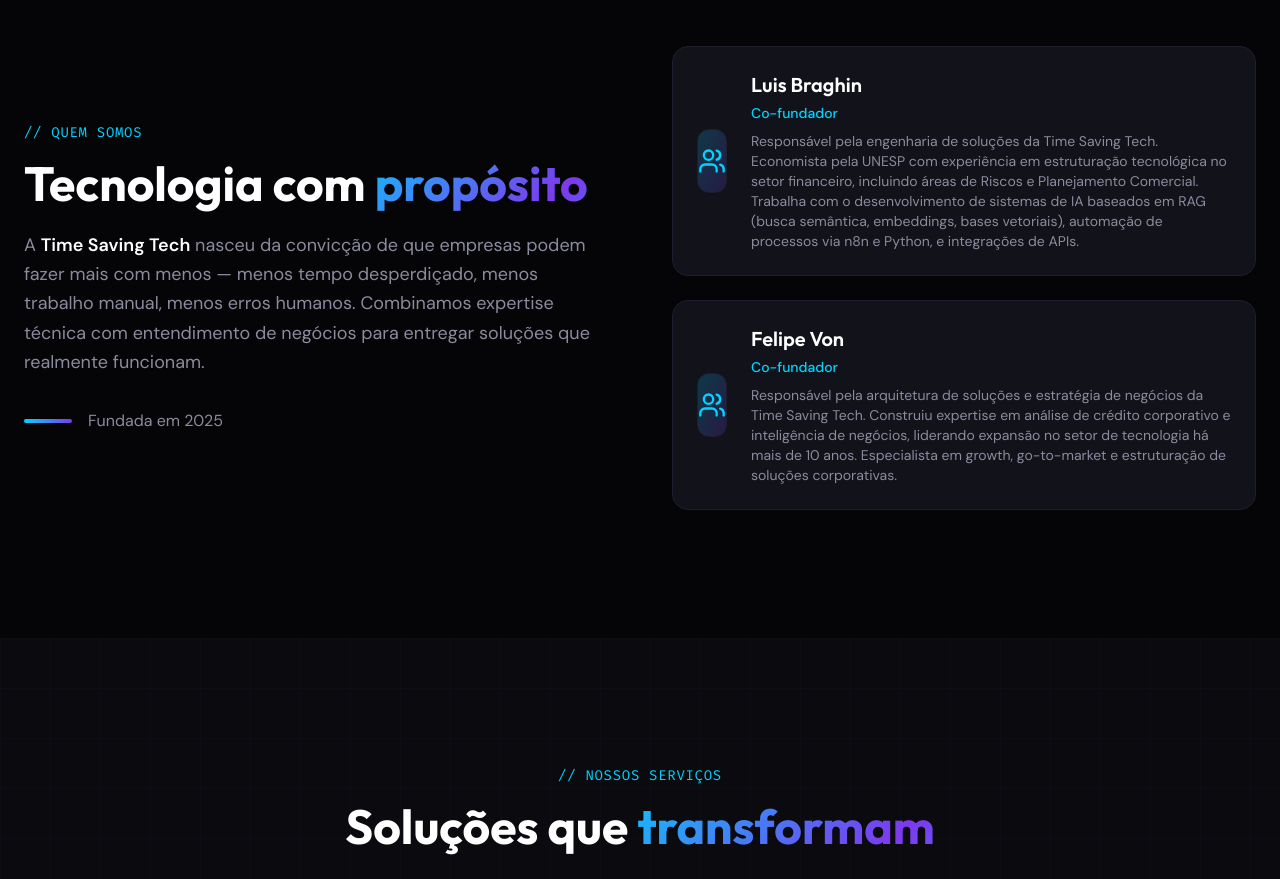
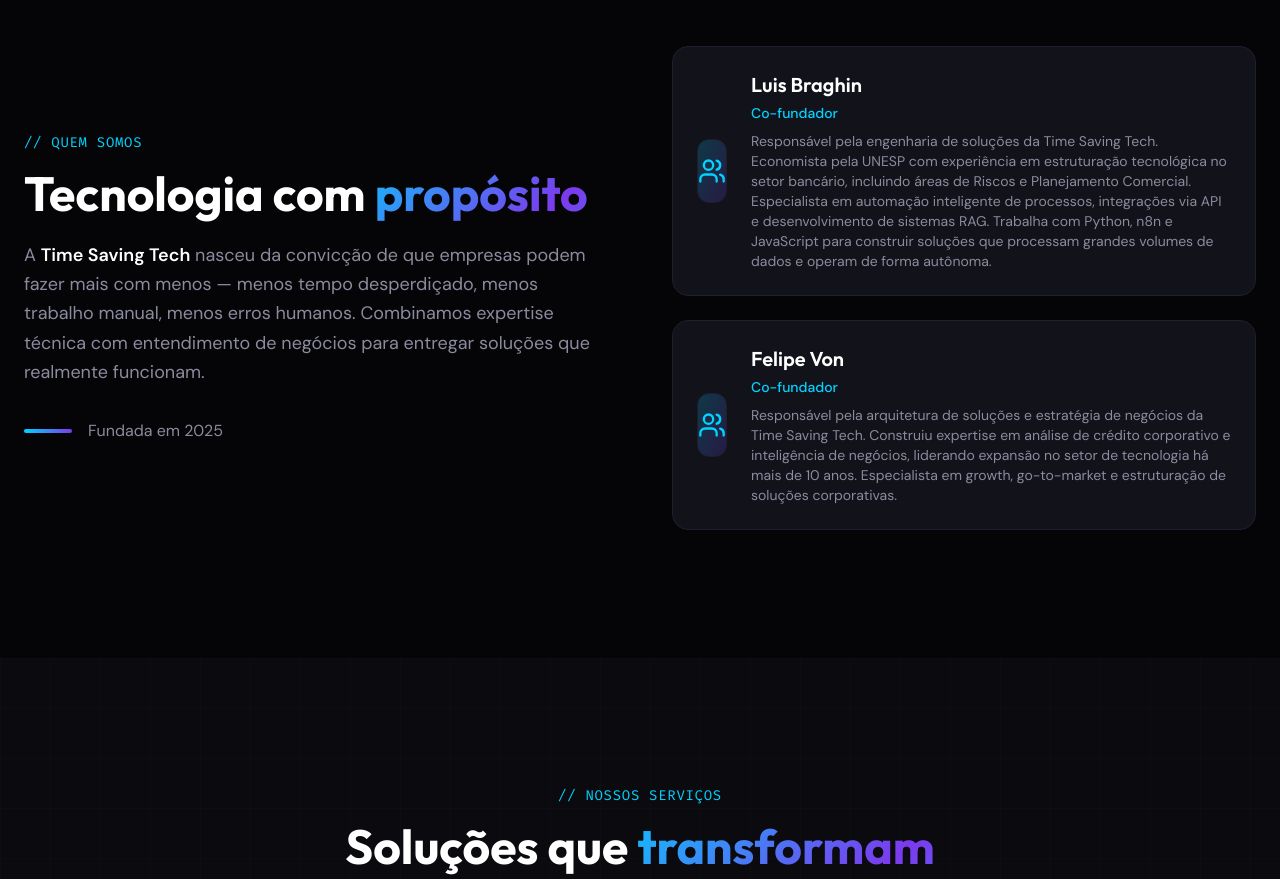
Before and after one commit to luis-braghin/timesaving, a React (Vite) app in the folder timesaving-site/: page / in a window 1280 px wide. Shown: the part 940-1819 px from the top of the page. Built offline with nearby package versions, Linux system fonts and the light colour scheme.

Commit message:
Update App.jsx

```diff
--- a/timesaving-site/src/App.jsx
+++ b/timesaving-site/src/App.jsx
@@ -176,7 +176,7 @@
     {
       name: 'Luis Braghin',
       role: 'Co-fundador',
-      description: 'Responsável pela engenharia de soluções da Time Saving Tech. Economista pela UNESP com experiência em estruturação tecnológica no setor financeiro, incluindo áreas de Riscos e Planejamento Comercial. Trabalha com o desenvolvimento de sistemas de IA baseados em RAG (busca semântica, embeddings, bases vetoriais), automação de processos via n8n e Python, e integrações de APIs.',
+      description: 'Responsável pela engenharia de soluções da Time Saving Tech. Economista pela UNESP com experiência em estruturação tecnológica no setor bancário, incluindo áreas de Riscos e Planejamento Comercial. Especialista em automação inteligente de processos, integrações via API e desenvolvimento de sistemas RAG. Trabalha com Python, n8n e JavaScript para construir soluções que processam grandes volumes de dados e operam de forma autônoma.',
     },
     {
       name: 'Felipe Von',
```
